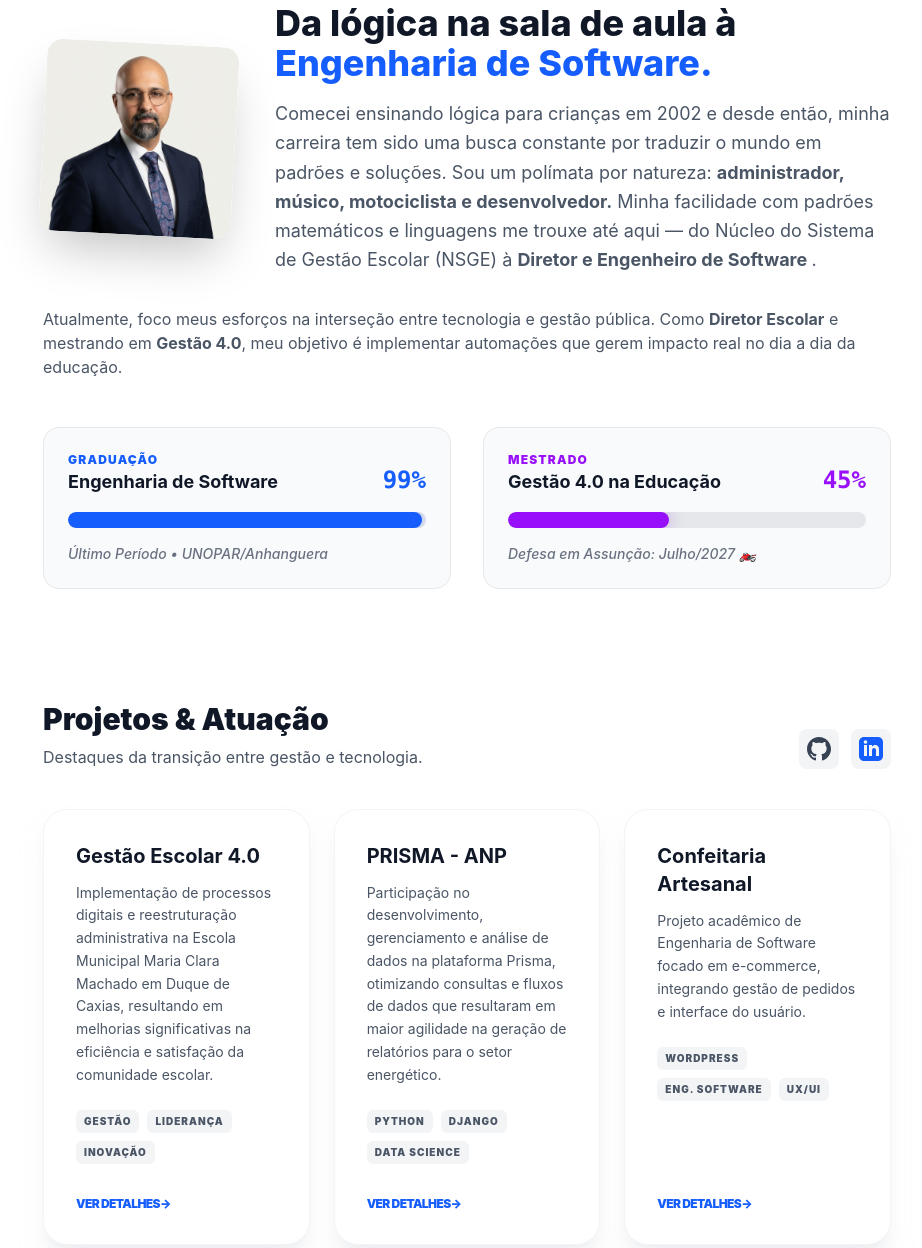
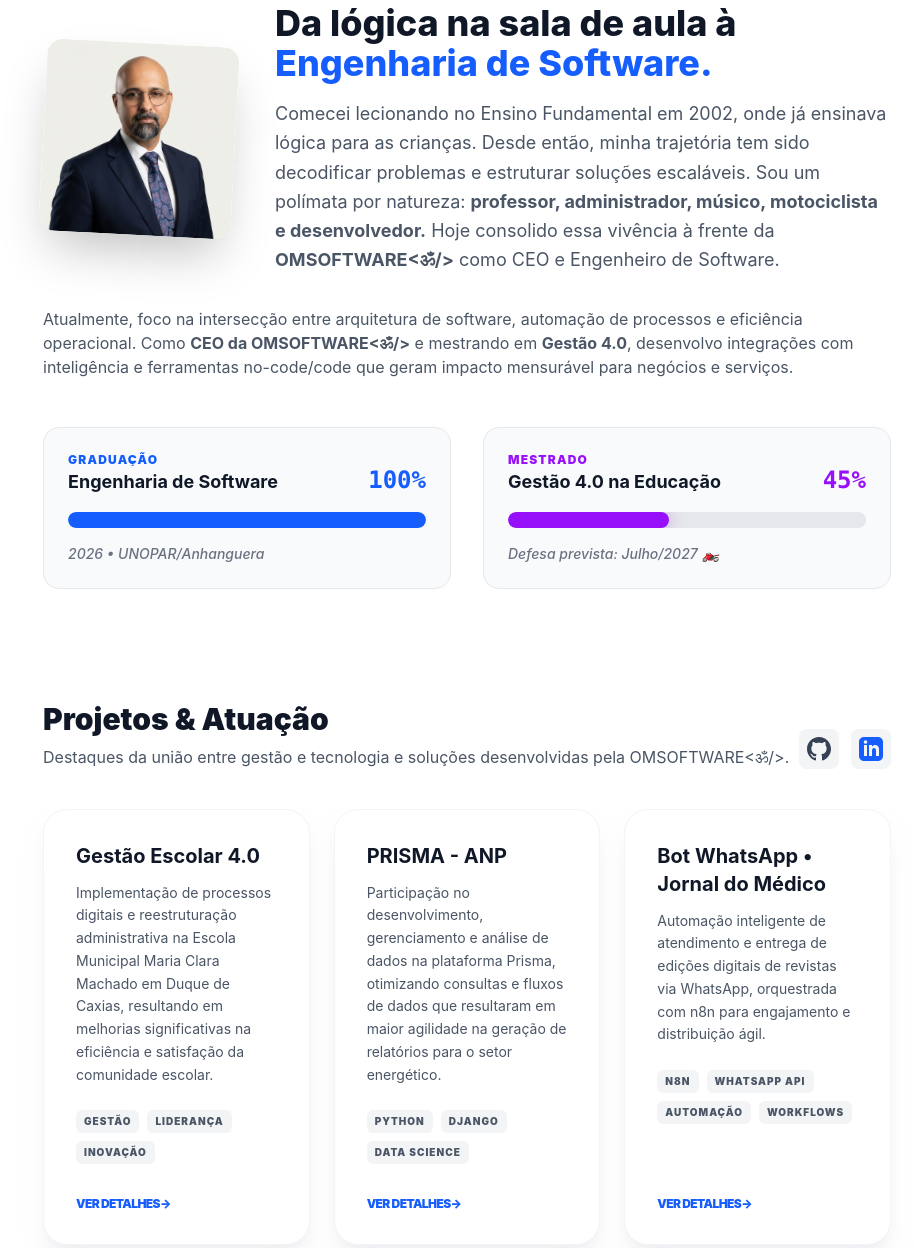
Before and after one commit to mazinhorj/mazinhorj.github.io, an Astro site: page / in a window 1280 px wide. Shown: the part 45-1293 px from the top of the page, without its empty margins (173-1095 px from the left). Built offline with nearby package versions, Linux system fonts and the light colour scheme; Astro itself is replaced by a stand-in of ours.

Commit message:
Adiciona novo projeto "Bot WhatsApp • Jornal do Médico" e atualiza descrições no portfólio; modifica título e descrição no layout

```diff
--- a/src/components/Projetos.astro
+++ b/src/components/Projetos.astro
@@ -13,6 +13,13 @@ const projetos = [
             "Participação no desenvolvimento, gerenciamento e análise de dados na plataforma Prisma, otimizando consultas e fluxos de dados que resultaram em maior agilidade na geração de relatórios para o setor energético.",
         tags: ["Python", "Django", "Data Science"],
         link: "https://www.gov.br/anp/pt-br",
+    },
+    {
+        titulo: "Bot WhatsApp • Jornal do Médico",
+        descricao:
+            "Automação inteligente de atendimento e entrega de edições digitais de revistas via WhatsApp, orquestrada com n8n para engajamento e distribuição ágil.",
+        tags: ["n8n", "WhatsApp API", "Automação", "Workflows"],
+        link: "https://jornaldomedico.com.br/",
     },
     {
         titulo: "Confeitaria Artesanal",
@@ -31,7 +38,7 @@ const projetos = [
                 Projetos & Atuação
             </h2>
             <p class="text-gray-600 dark:text-slate-400">
-                Destaques da transição entre gestão e tecnologia.
+                Destaques da união entre gestão e tecnologia e soluções desenvolvidas pela OMSOFTWARE&lt;ॐ/&gt;.
             </p>
         </div>
 
@@ -52,7 +59,7 @@ const projetos = [
                 >
             </a>
             <a
-                href="https://www.linkedin.com/in/osmarms/"
+                href="https://www.linkedin.com/in/mazinhorj/"
                 target="_blank"
                 class="p-2 bg-gray-100 dark:bg-slate-800 rounded-lg hover:bg-gray-200 dark:hover:bg-slate-700 transition-colors"
                 title="LinkedIn"
--- a/src/components/Sobre.astro
+++ b/src/components/Sobre.astro
@@ -23,15 +23,7 @@
         >
       </h1>
       <p class="text-lg text-gray-600 dark:text-gray-300 leading-relaxed">
-        Comecei ensinando lógica para crianças em 2002 e desde então, minha
-        carreira tem sido uma busca constante por traduzir o mundo em padrões e
-        soluções. Sou um polímata por natureza: <strong
-          >administrador, músico, motociclista e desenvolvedor.</strong>
-          Minha facilidade com padrões matemáticos e linguagens me trouxe até aqui
-        — do Núcleo do Sistema de Gestão Escolar (NSGE) à <strong>
-          Diretor e Engenheiro de
-          Software
-        </strong>.
+        Comecei lecionando no Ensino Fundamental em 2002, onde já ensinava lógica para as crianças. Desde então, minha trajetória tem sido decodificar problemas e estruturar soluções escaláveis. Sou um polímata por natureza: <strong>professor, administrador, músico, motociclista e desenvolvedor.</strong> Hoje consolido essa vivência à frente da <strong>OMSOFTWARE&lt;ॐ/&gt;</strong> como CEO e Engenheiro de Software.
       </p>
     </div>
   </div>
@@ -40,11 +32,7 @@
     class="mt-8 prose prose-lg dark:prose-invert text-gray-600 dark:text-gray-300"
   >
     <p>
-      Atualmente, foco meus esforços na interseção entre tecnologia e gestão
-      pública. Como <strong>Diretor Escolar</strong> e mestrando em <strong
-        >Gestão 4.0</strong
-      >, meu objetivo é implementar automações que gerem impacto real no dia a
-      dia da educação.
+      Atualmente, foco na intersecção entre arquitetura de software, automação de processos e eficiência operacional. Como <strong>CEO da OMSOFTWARE&lt;ॐ/&gt;</strong> e mestrando em <strong>Gestão 4.0</strong>, desenvolvo integrações com inteligência e ferramentas no-code/code que geram impacto mensurável para negócios e serviços.
     </p>
   </div>
 
@@ -65,7 +53,7 @@
         </div>
         <span
           class="text-2xl font-mono font-black text-blue-600 dark:text-blue-400"
-          >99%</span
+          >100%</span
         >
       </div>
       <div
@@ -73,14 +61,14 @@
       >
         <div
           class="bg-blue-600 h-full rounded-full shadow-[0_0_15px_rgba(37,99,235,0.4)] transition-all duration-1000"
-          style="width: 99%"
+          style="width: 100%"
         >
         </div>
       </div>
       <p
         class="text-sm mt-4 text-gray-500 dark:text-slate-400 font-medium italic"
       >
-        Último Período • UNOPAR/Anhanguera
+        2026 • UNOPAR/Anhanguera
       </p>
     </div>
 
@@ -115,7 +103,7 @@
       <p
         class="text-sm mt-4 text-gray-500 dark:text-slate-400 font-medium italic"
       >
-        Defesa em Assunção: Julho/2027 🏍️
+        Defesa prevista: Julho/2027 🏍️
       </p>
     </div>
   </div>
```
Also changed, not shown: src/layouts/Layout.astro (+2 -2 lines).
